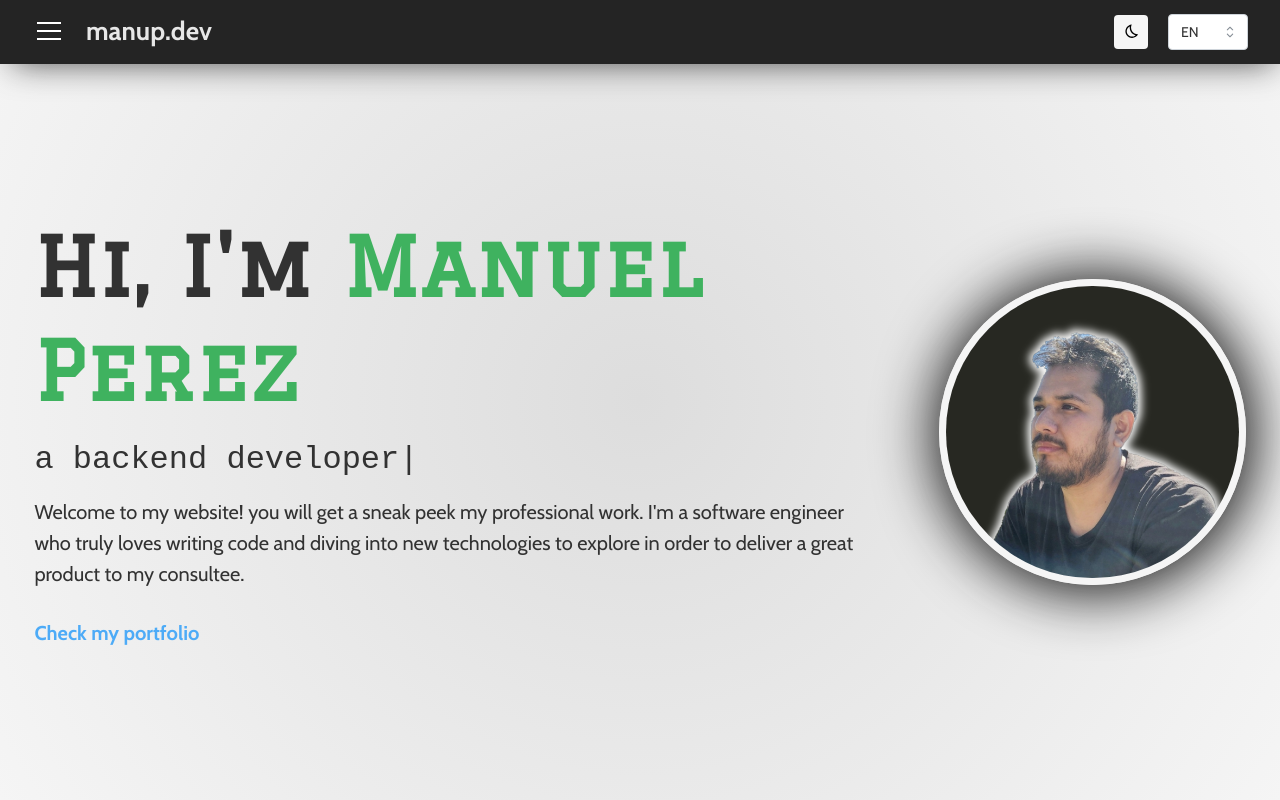
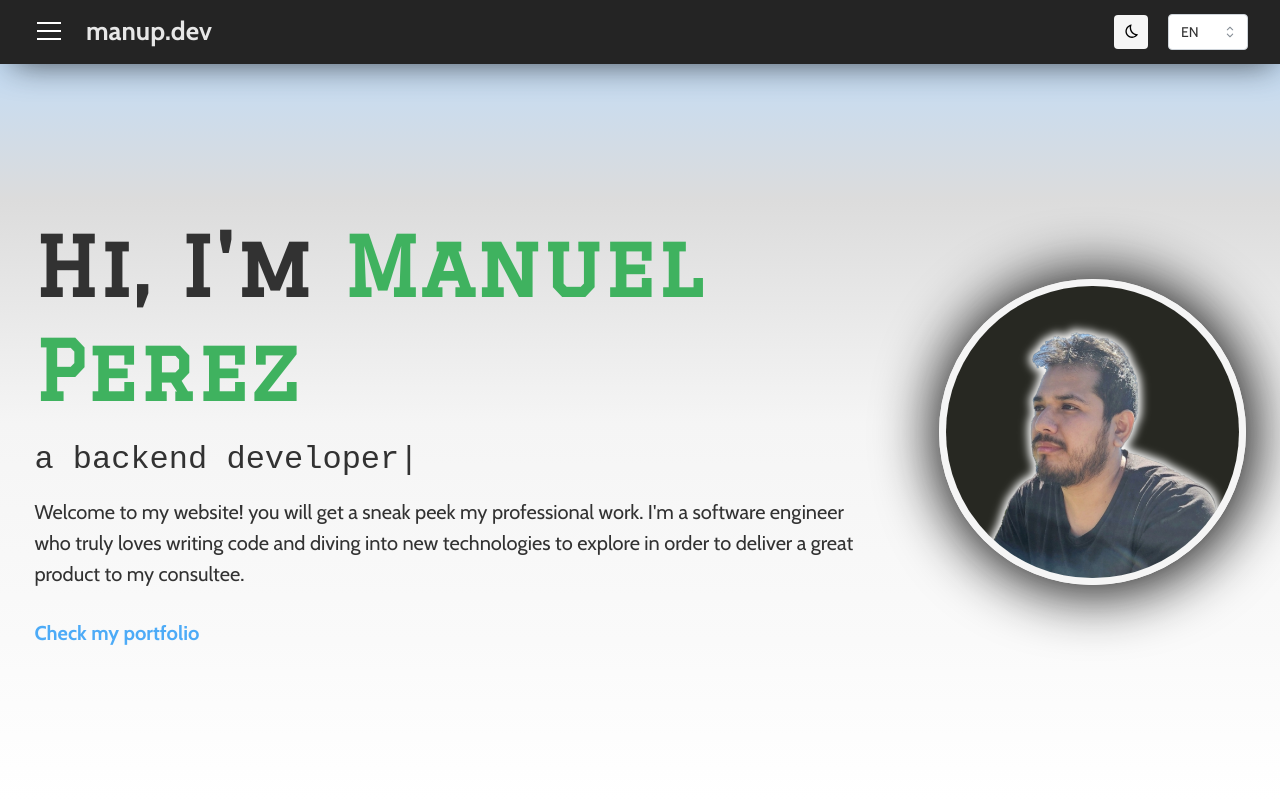
Before and after one commit to mperezy/manupdev, a React (Vite) app: page / in a window 1280 px wide. Built offline with nearby package versions, Linux system fonts and the light colour scheme; a web font is replaced by a local one.

Commit message:
Add better, I think, background gradient

```diff
--- a/src/mantine/color-scheme-values.ts
+++ b/src/mantine/color-scheme-values.ts
@@ -1,3 +1,5 @@
+/* eslint-disable max-len */
+
 const other: Record<'light' | 'dark', CSSVariables> = {
   light: {
     mantine: {
@@ -23,8 +25,7 @@ const other: Record<'light' | 'dark', CSSVariables> = {
       },
       main: {
         background:
-          // eslint-disable-next-line max-len
-          'radial-gradient(circle, rgba(221,221,221,1) 0%, rgba(245,245,245,1) 100%)',
+          'linear-gradient(0deg, rgba(255, 255, 255, 1) 0%, rgba(250, 250, 250, 1) 20%, rgba(245, 245, 245, 1) 47%, rgba(220, 220, 220, 1) 75%, rgba(185, 220, 255, 1) 100%)',
       },
     },
 
@@ -83,7 +84,7 @@ const other: Record<'light' | 'dark', CSSVariables> = {
       },
       main: {
         background:
-          'radial-gradient(circle, rgba(53,53,53,1) 0%, rgba(80,80,80,1) 100%)',
+          'linear-gradient(0deg, rgba(24, 24, 24, 1) 0%, rgba(32, 32, 32, 1) 20%, rgba(53, 53, 53, 1) 47%, rgba(85, 85, 85, 1) 75%, rgba(58, 120, 168, 1) 100%)',
       },
     },
 
```
